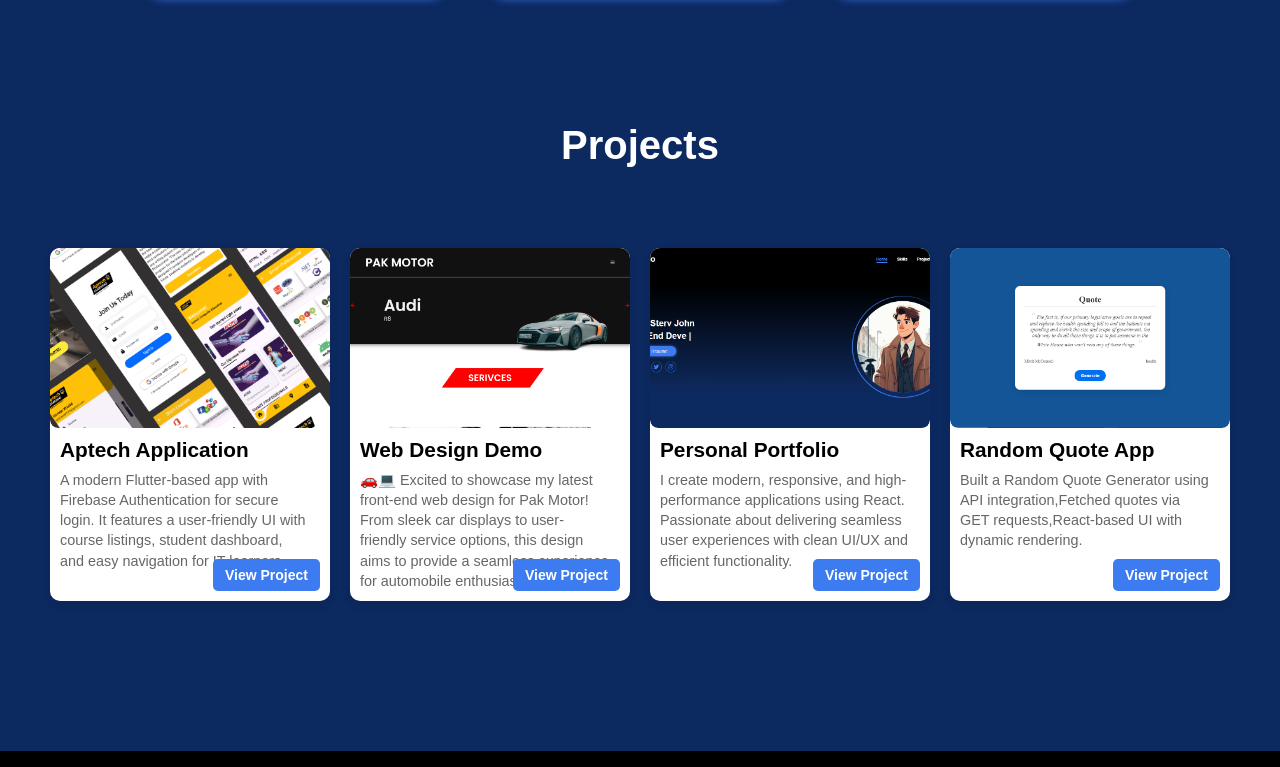
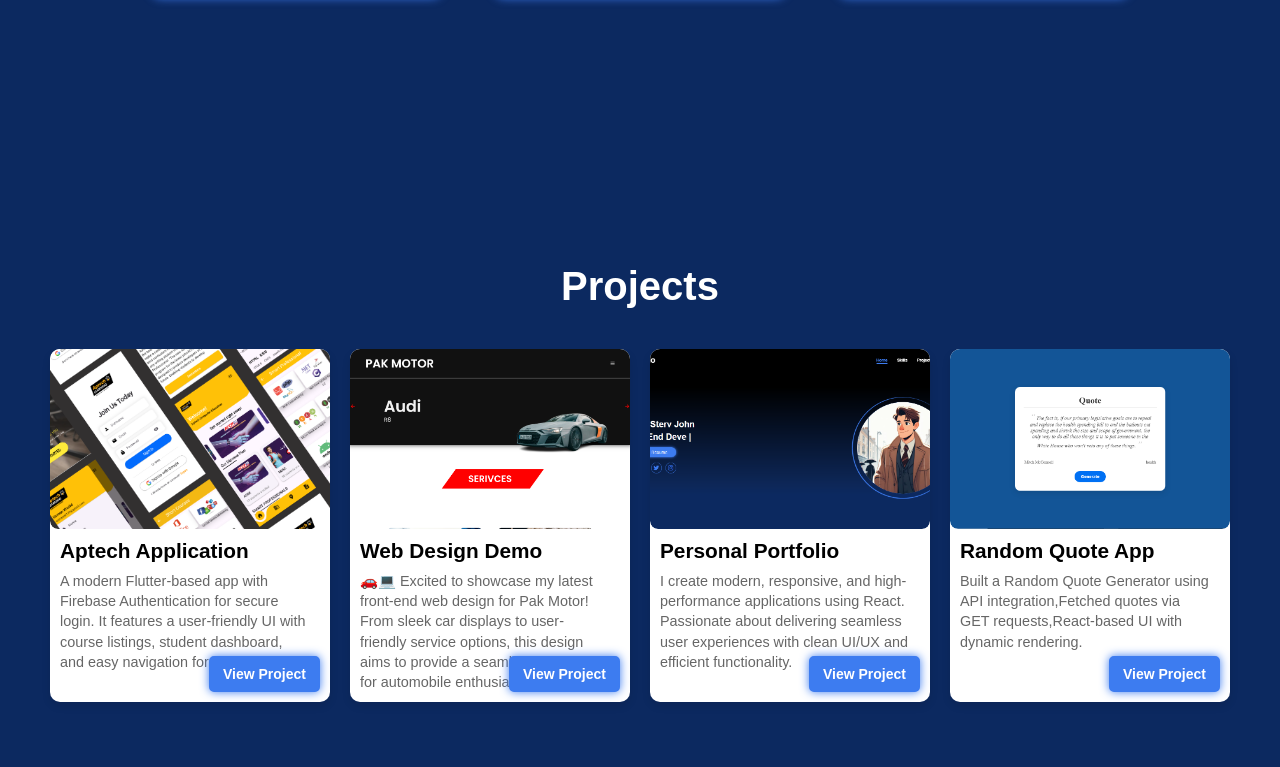
Before and after one commit to Mr-UsmanKhalid/mr-usmankhalid.github.io, a React (Create React App) app: page / in a window 1280 px wide. Shown: the part 1293-2060 px from the top of the page. Built offline with nearby package versions, Linux system fonts and the light colour scheme.

Commit message:
Update Project Style

```diff
--- a/src/Components/Styles/projects.css
+++ b/src/Components/Styles/projects.css
@@ -2,18 +2,23 @@
 .Project-container {
   text-align: center;
   background: rgb(12,41,96);
-  padding-bottom: 100px;
+   padding: 40px 0;
   padding: 30px;
+  height: 100vh;
+  display: flex;
+  align-items: center;
+  justify-content:  center;
+  flex-direction: column;
 }
 
 /* Heading */
 .Project-heading {
   font-size: 2.5rem;
-  margin-bottom: 50px;
+  margin-bottom: 20px;
   text-align: center;
   color: #ffffff;
+  margin-bottom: 40px;
   position: relative;
-  margin-bottom: 80px;
 }
 
 
@@ -22,6 +27,7 @@
   display: flex;
   gap: 20px;
   justify-content: center;
+  overflow-x: auto;
   scroll-snap-type: x mandatory;
   padding-bottom: 20px;
   width: 100%;
@@ -72,6 +78,8 @@
   font-weight: bold;
   text-align: center;
   background-color: #3d7cf0;
+  border: 2px solid #3d7cf0;
+  box-shadow: 0 0 10px #3d7cf0;
   transition: 0.5 ease-in-out;
   transition: background-color 0.3s ease-in-out;
 }
@@ -84,6 +92,8 @@
   gap: 5px; /* Space between text and icon */
 
 }
+
+
 
 /* Card image styling */
 .card-image {
@@ -128,6 +138,7 @@
 
 /* Responsive design */
 @media (max-width: 768px) {
+
   .Project-grid {
     display: flex;
     flex-wrap: nowrap;
```
